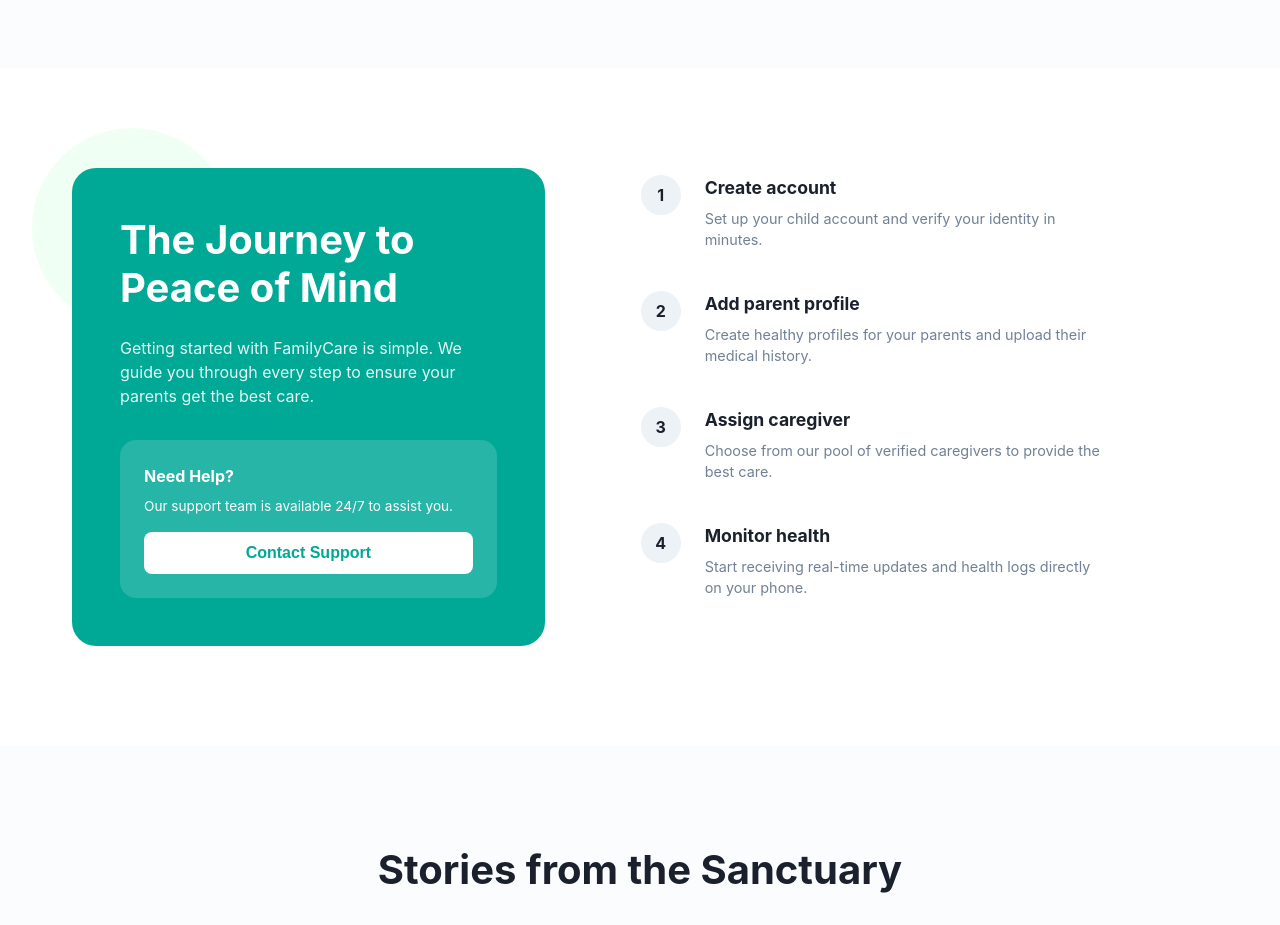
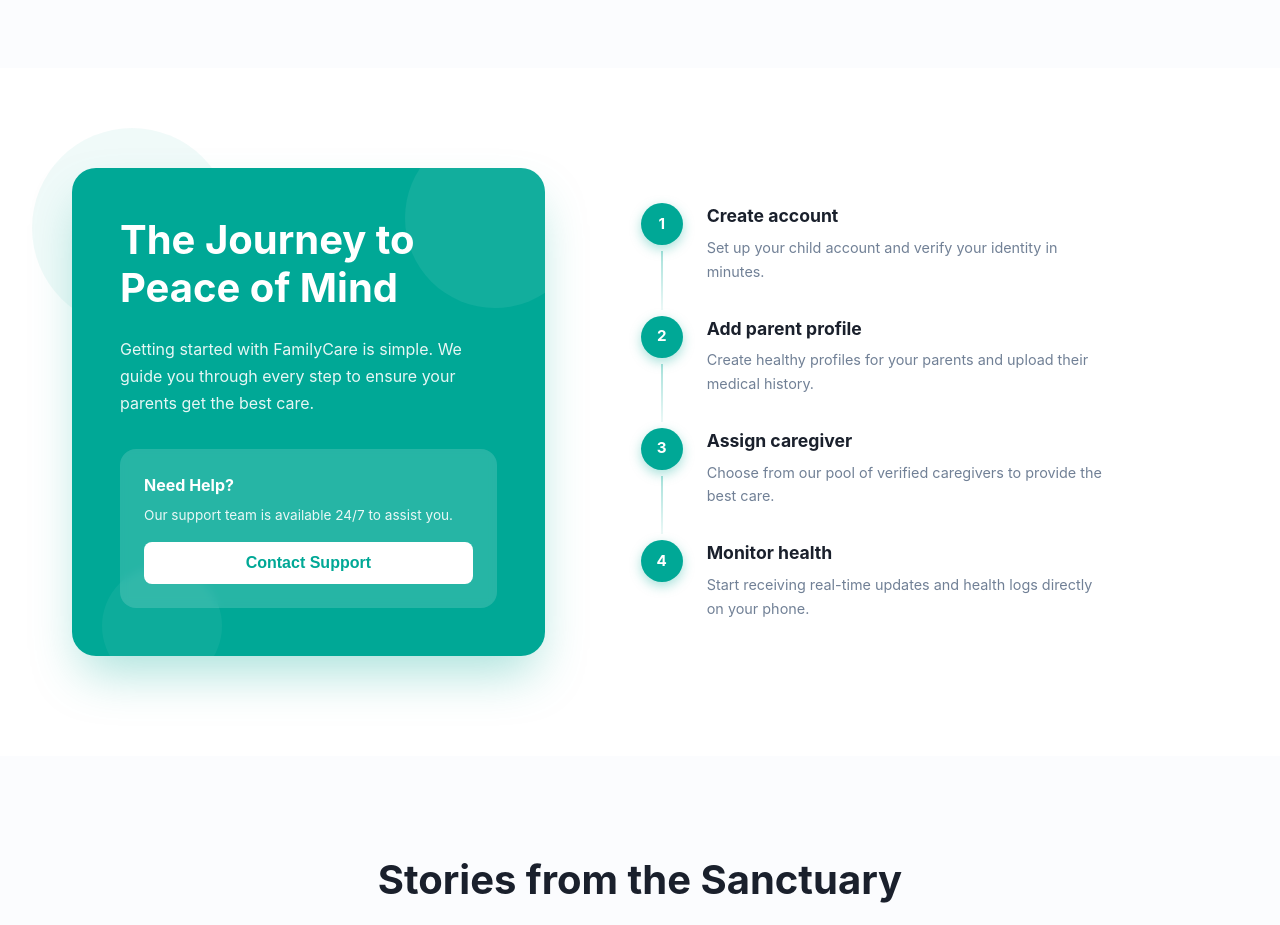
Before and after one commit to dilshandevxx/FamilyCare-Univercity-Project, a React app in the folder frontend/: page / in a window 1280 px wide. Shown: the part 1680-2605 px from the top of the page. Built offline with nearby package versions, Linux system fonts and the light colour scheme; no server answers; the HTML template or start-up script is replaced by a standard one.

Commit message:
Update process steps component

```diff
--- a/frontend/src/components/Landing/ProcessSteps.jsx
+++ b/frontend/src/components/Landing/ProcessSteps.jsx
@@ -1,21 +1,143 @@
-import React from 'react';
+import React, { useState } from 'react';
 
-const Step = ({ number, title, description }) => (
-  <div style={{ display: 'flex', gap: '1.5rem', marginBottom: '2.5rem' }}>
-    <div style={{
-      minWidth: '40px', height: '40px', borderRadius: '50%', backgroundColor: '#EDF2F7',
-      display: 'flex', alignItems: 'center', justifyContent: 'center', fontWeight: 'bold'
-    }}>
-      {number}
+const Step = ({ number, title, description, isLast }) => (
+  <div style={{ display: 'flex', gap: '1.5rem', position: 'relative' }}>
+    {/* Number + vertical connector */}
+    <div style={{ display: 'flex', flexDirection: 'column', alignItems: 'center', flexShrink: 0 }}>
+      <div className="step-number" style={{
+        width: '42px', height: '42px', borderRadius: '50%',
+        background: 'var(--color-primary)',
+        display: 'flex', alignItems: 'center', justifyContent: 'center',
+        fontWeight: '700', fontSize: '0.95rem', color: 'white',
+        boxShadow: '0 4px 12px rgba(0,168,150,0.35)',
+        transition: 'transform 0.2s ease, box-shadow 0.2s ease',
+        zIndex: 1,
+      }}>
+        {number}
+      </div>
+      {!isLast && (
+        <div style={{
+          width: '2px', flex: 1, minHeight: '28px',
+          background: 'linear-gradient(to bottom, rgba(0,168,150,0.35), rgba(0,168,150,0.08))',
+          margin: '6px 0'
+        }} />
+      )}
     </div>
-    <div>
-      <h4 style={{ fontSize: '1.1rem', marginBottom: '0.4rem' }}>{title}</h4>
-      <p style={{ fontSize: '0.9rem', color: 'var(--color-text-muted)', maxWidth: '400px' }}>{description}</p>
+
+    <div style={{ paddingBottom: isLast ? '0' : '2rem' }}>
+      <h4 style={{ fontSize: '1.1rem', marginBottom: '0.4rem', fontWeight: '700', color: '#1a202c' }}>{title}</h4>
+      <p style={{ fontSize: '0.9rem', color: 'var(--color-text-muted)', maxWidth: '400px', lineHeight: 1.65, marginTop: 0 }}>{description}</p>
     </div>
   </div>
 );
 
+const ContactModal = ({ onClose }) => {
+  const [form, setForm] = useState({ name: '', email: '', message: '' });
+  const [submitted, setSubmitted] = useState(false);
+
+  const handleSubmit = (e) => {
+    e.preventDefault();
+    const subject = encodeURIComponent(`Support Request from ${form.name}`);
+    const body = encodeURIComponent(`Name: ${form.name}\nEmail: ${form.email}\n\nMessage:\n${form.message}`);
+    window.location.href = `mailto:support@familycare.com?subject=${subject}&body=${body}`;
+    setSubmitted(true);
+  };
+
+  return (
+    <div onClick={onClose} style={{
+      position: 'fixed', inset: 0, background: 'rgba(0,0,0,0.5)',
+      display: 'flex', alignItems: 'center', justifyContent: 'center',
+      zIndex: 1000, padding: '1rem'
+    }}>
+      <div onClick={e => e.stopPropagation()} style={{
+        background: 'white', borderRadius: '20px', padding: '2.5rem',
+        width: '100%', maxWidth: '460px', position: 'relative',
+        boxShadow: '0 25px 60px rgba(0,0,0,0.2)'
+      }}>
+        <button onClick={onClose} style={{
+          position: 'absolute', top: '1.2rem', right: '1.2rem',
+          background: 'none', border: 'none', fontSize: '1.4rem',
+          cursor: 'pointer', color: '#718096', lineHeight: 1
+        }}>×</button>
+
+        {submitted ? (
+          <div style={{ textAlign: 'center', padding: '1rem 0' }}>
+            <div style={{ fontSize: '3rem', marginBottom: '1rem' }}>✓</div>
+            <h3 style={{ color: 'var(--color-primary)', marginBottom: '0.75rem' }}>Message Sent!</h3>
+            <p style={{ color: '#718096', fontSize: '0.95rem' }}>
+              Your email client should open shortly. Our team will get back to you within 24 hours.
+            </p>
+            <button onClick={onClose} className="btn" style={{ marginTop: '1.5rem', background: 'var(--color-primary)', color: 'white', width: '100%' }}>
+              Close
+            </button>
+          </div>
+        ) : (
+          <>
+            <h3 style={{ fontSize: '1.5rem', marginBottom: '0.5rem', color: '#1a202c' }}>Contact Support</h3>
+            <p style={{ color: '#718096', fontSize: '0.9rem', marginBottom: '1.75rem' }}>
+              Our team is available 24/7. We'll respond within 24 hours.
+            </p>
+            <form onSubmit={handleSubmit} style={{ display: 'flex', flexDirection: 'column', gap: '1rem' }}>
+              <div>
+                <label style={{ display: 'block', fontSize: '0.85rem', fontWeight: '600', marginBottom: '0.4rem', color: '#4a5568' }}>Name</label>
+                <input
+                  type="text" required placeholder="Your full name"
+                  value={form.name} onChange={e => setForm({ ...form, name: e.target.value })}
+                  style={{
+                    width: '100%', padding: '0.7rem 1rem', borderRadius: '10px',
+                    border: '1.5px solid #e2e8f0', fontSize: '0.95rem', outline: 'none',
+                    boxSizing: 'border-box', transition: 'border-color 0.2s'
+                  }}
+                  onFocus={e => e.target.style.borderColor = 'var(--color-primary)'}
+                  onBlur={e => e.target.style.borderColor = '#e2e8f0'}
+                />
+              </div>
+              <div>
+                <label style={{ display: 'block', fontSize: '0.85rem', fontWeight: '600', marginBottom: '0.4rem', color: '#4a5568' }}>Email</label>
+                <input
+                  type="email" required placeholder="your@email.com"
+                  value={form.email} onChange={e => setForm({ ...form, email: e.target.value })}
+                  style={{
+                    width: '100%', padding: '0.7rem 1rem', borderRadius: '10px',
+                    border: '1.5px solid #e2e8f0', fontSize: '0.95rem', outline: 'none',
+                    boxSizing: 'border-box', transition: 'border-color 0.2s'
+                  }}
+                  onFocus={e => e.target.style.borderColor = 'var(--color-primary)'}
+                  onBlur={e => e.target.style.borderColor = '#e2e8f0'}
+                />
+              </div>
+              <div>
+                <label style={{ display: 'block', fontSize: '0.85rem', fontWeight: '600', marginBottom: '0.4rem', color: '#4a5568' }}>Message</label>
+                <textarea
+                  required placeholder="How can we help you?" rows={4}
+                  value={form.message} onChange={e => setForm({ ...form, message: e.target.value })}
+                  style={{
+                    width: '100%', padding: '0.7rem 1rem', borderRadius: '10px',
+                    border: '1.5px solid #e2e8f0', fontSize: '0.95rem', outline: 'none',
+                    boxSizing: 'border-box', resize: 'vertical', transition: 'border-color 0.2s',
+                    fontFamily: 'inherit'
+                  }}
+                  onFocus={e => e.target.style.borderColor = 'var(--color-primary)'}
+                  onBlur={e => e.target.style.borderColor = '#e2e8f0'}
+                />
+              </div>
+              <button type="submit" className="btn" style={{
+                background: 'var(--color-primary)', color: 'white',
+                width: '100%', fontWeight: '600', marginTop: '0.5rem'
+              }}>
+                Send Message
+              </button>
+            </form>
+          </>
+        )}
+      </div>
+    </div>
+  );
+};
+
 const ProcessSteps = () => {
+  const [showModal, setShowModal] = useState(false);
+
   const steps = [
     { number: 1, title: "Create account", description: "Set up your child account and verify your identity in minutes." },
     { number: 2, title: "Add parent profile", description: "Create healthy profiles for your parents and upload their medical history." },
@@ -26,36 +148,73 @@ const ProcessSteps = () => {
   return (
     <section id="process" style={{ padding: '100px 0' }}>
       <div className="container" style={{ display: 'grid', gridTemplateColumns: '1fr 1.2fr', gap: '6rem', alignItems: 'center' }}>
+
         <div className="process-left" style={{ position: 'relative' }}>
+          {/* Decorative circle background */}
+          <div style={{
+            position: 'absolute', top: '-40px', left: '-40px',
+            width: '200px', height: '200px',
+            background: 'rgba(0,168,150,0.06)', borderRadius: '50%', zIndex: 1
+          }} />
           <div style={{
             background: 'var(--color-primary)',
             padding: '3rem',
             borderRadius: '24px',
             color: 'white',
             position: 'relative',
-            zIndex: 2
+            zIndex: 2,
+            boxShadow: '0 25px 50px -10px rgba(0,168,150,0.35)',
+            overflow: 'hidden'
           }}>
-            <h2 style={{ fontSize: '2.5rem', marginBottom: '1.5rem' }}>The Journey to Peace of Mind</h2>
-            <p style={{ marginBottom: '2rem', opacity: 0.9 }}>
+            {/* Decorative inner circles */}
+            <div style={{
+              position: 'absolute', top: '-40px', right: '-40px',
+              width: '180px', height: '180px', borderRadius: '50%',
+              background: 'rgba(255,255,255,0.07)', pointerEvents: 'none'
+            }} />
+            <div style={{
+              position: 'absolute', bottom: '-30px', left: '30px',
+              width: '120px', height: '120px', borderRadius: '50%',
+              background: 'rgba(255,255,255,0.05)', pointerEvents: 'none'
+            }} />
+
+            <h2 style={{ fontSize: '2.5rem', marginBottom: '1.5rem', position: 'relative', zIndex: 1, lineHeight: 1.2 }}>The Journey to Peace of Mind</h2>
+            <p style={{ marginBottom: '2rem', opacity: 0.9, position: 'relative', zIndex: 1, lineHeight: 1.7 }}>
               Getting started with FamilyCare is simple. We guide you through every step to ensure your parents get the best care.
             </p>
-            <div style={{ background: 'rgba(255,255,255,0.15)', padding: '1.5rem', borderRadius: '16px' }}>
+            <div style={{ background: 'rgba(255,255,255,0.15)', padding: '1.5rem', borderRadius: '16px', position: 'relative', zIndex: 1, backdropFilter: 'blur(4px)' }}>
               <p style={{ fontWeight: 'bold', marginBottom: '0.5rem' }}>Need Help?</p>
-              <p style={{ fontSize: '0.85rem', marginBottom: '1rem' }}>Our support team is available 24/7 to assist you.</p>
-              <button className="btn" style={{ background: 'white', color: 'var(--color-primary)', width: '100%' }}>Contact Support</button>
+              <p style={{ fontSize: '0.85rem', marginBottom: '1rem', opacity: 0.9 }}>Our support team is available 24/7 to assist you.</p>
+              <button className="btn" onClick={() => setShowModal(true)} style={{ background: 'white', color: 'var(--color-primary)', width: '100%', fontWeight: '600', transition: 'opacity 0.2s', cursor: 'pointer' }}
+                onMouseEnter={e => e.target.style.opacity = '0.9'}
+                onMouseLeave={e => e.target.style.opacity = '1'}>
+                Contact Support
+              </button>
             </div>
           </div>
-          {/* Decorative Circle Background */}
-          <div style={{
-            position: 'absolute', top: '-40px', left: '-40px', width: '200px', height: '200px',
-            background: '#F0FFF4', borderRadius: '50%', zIndex: 1
-          }} />
         </div>
 
         <div className="process-right">
-          {steps.map(s => <Step key={s.number} {...s} />)}
+          {steps.map((s, i) => (
+            <Step key={s.number} {...s} isLast={i === steps.length - 1} />
+          ))}
         </div>
       </div>
+      {showModal && <ContactModal onClose={() => setShowModal(false)} />}
+      <style>{`
+        .step-number:hover {
+          transform: scale(1.1);
+          box-shadow: 0 6px 18px rgba(0,168,150,0.5) !important;
+        }
+        @media (max-width: 768px) {
+          #process { padding: 64px 0 !important; }
+          #process .container {
+            grid-template-columns: 1fr !important;
+            gap: 2.5rem !important;
+          }
+          #process h2 { font-size: 1.9rem !important; }
+        }
+      `}</style>
     </section>
   );
 };
```
